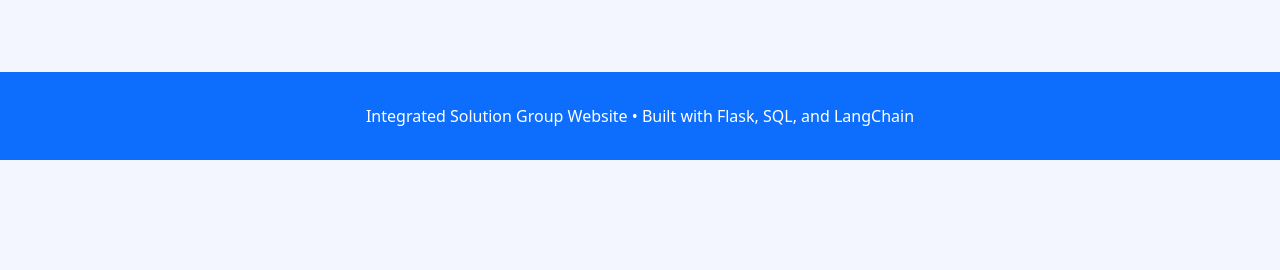
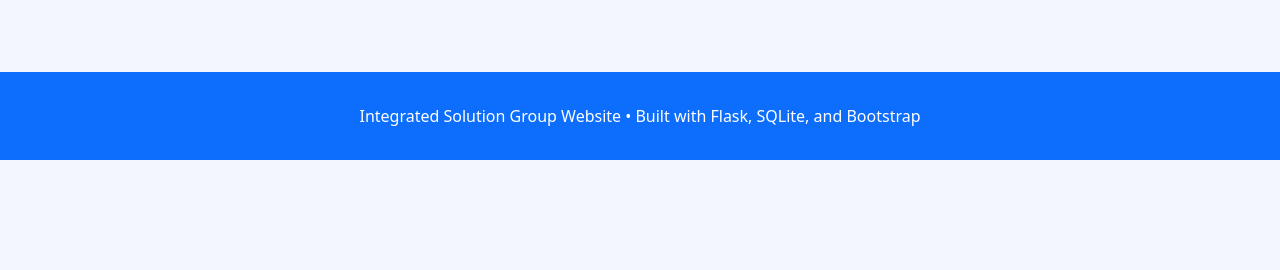
Before and after one commit to NLOOMKAAR/integrated-solution-group, a Flask app: page /events in a window 1280 px wide. Shown: the part 530-800 px from the top of the page. Run offline with Flask 3, Linux system fonts and the light colour scheme.

Commit message:
Fix: Update footer to remove LangChain reference

```diff
--- a/templates/layout.html
+++ b/templates/layout.html
@@ -45,7 +45,7 @@
 
     <footer class="text-center">
       <div class="container">
-        <p class="mb-0">Integrated Solution Group Website • Built with Flask, SQL, and LangChain</p>
+        <p class="mb-0">Integrated Solution Group Website • Built with Flask, SQLite, and Bootstrap</p>
       </div>
     </footer>
 
```
